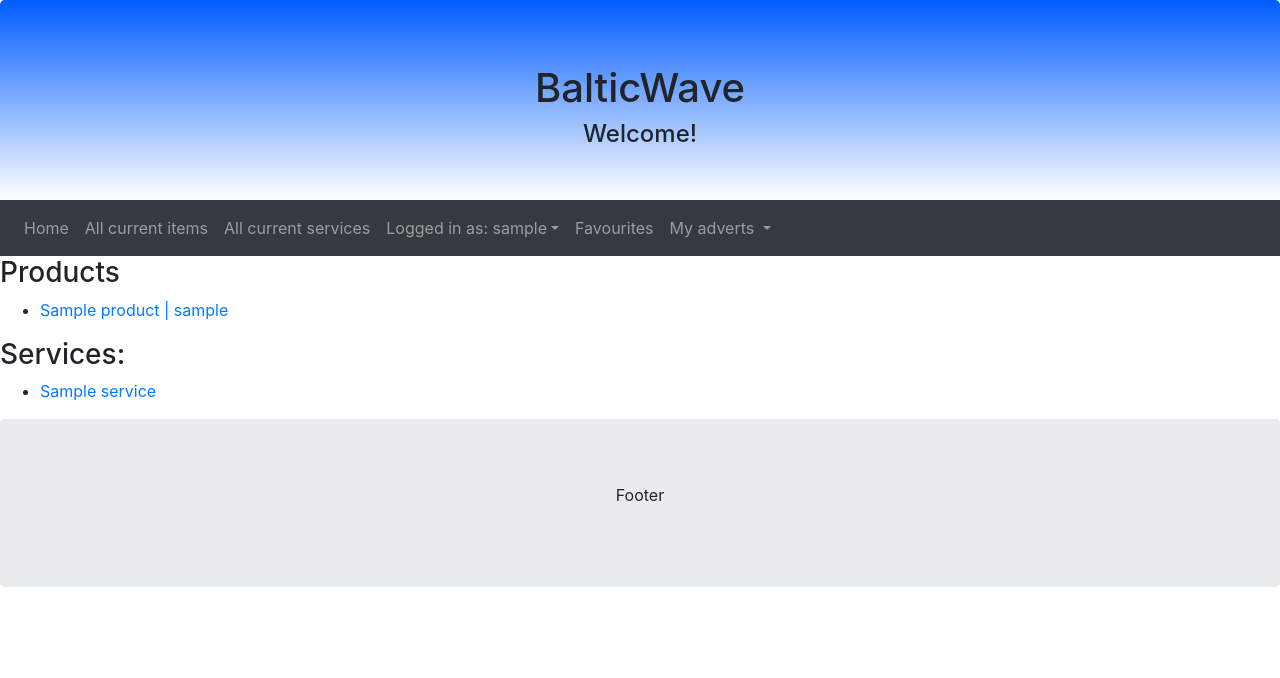
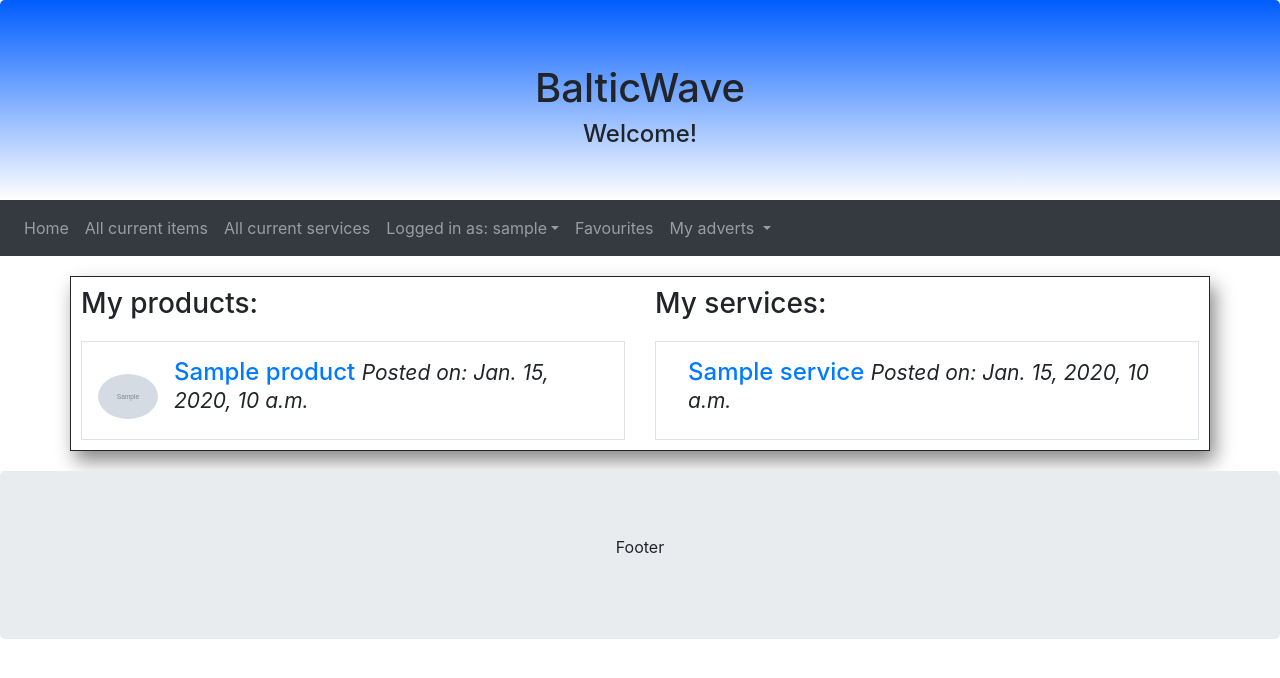
Before and after one commit to Gedasikas/DjangoBalticWave, a Django app: page /balticwave/myadverts/ in a window 1280 px wide. Shown: the top 678 px of the page. Run offline with Django 4.2, Linux system fonts and the light colour scheme; a user stored in the database is signed in; tables that the repository leaves empty hold one stand-in row (values such as "Sample post"); grey boxes marked "Sample" are stand-in pictures; some libraries are stand-ins or nearby versions.

Commit message:
2023 03 10

```diff
--- a/mysite/balticwave/models.py
+++ b/mysite/balticwave/models.py
@@ -8,7 +8,7 @@
 
 
 class Product(models.Model):
-    product_name = models.CharField('Product name', max_length=200)
+    product_name = models.CharField('Product name', max_length=40)
     product_seller = models.ForeignKey(to=User, on_delete=models.SET_NULL, null=True, blank=True)
     price = models.FloatField('Price', null=True, blank=True, default=0)
     short_description = HTMLField('Short description', max_length=200)
--- a/mysite/balticwave/templates/advert_list.html
+++ b/mysite/balticwave/templates/advert_list.html
@@ -1,29 +1,56 @@
 {% extends "base.html" %}
 {% load static %}
 {% block content %}
-<h3>Products</h3>
+<div class="container" style="margin-top:20px; margin-bottom:20px">
+    <div class="row">
+        <div class="col-sm-6">
+            <h3>My products:</h3>
             {% if product_list %}
-<ul>
             {% for product in product_list %}
-    <li>
-        <a href="{% url 'my-update-product' product.id %}">{{ product }}</a>
-    </li>
+            <div class="media border p-3" style="margin-top:20px">
+                {% if product.product_thumbnail %}
+                <a href="{% url 'product-detail' product.id %}"><img class="mr-3 mt-3 rounded-circle"
+                                                                     style="width:60px;"
+                                                                     src="{{ product.product_thumbnail.url }}"></a>
+                {% else %}
+                <a href="{% url 'product-detail' product.id %}"><img class="mr-3 mt-3 rounded-circle"
+                                                                     style="width:60px;"
+                                                                     src="{% static 'img/no-image.png' %}"></a>
+                {% endif %}
+                <div class="media-body">
+                    <h4><a href="{% url 'product-detail' product.id %}">{{ product.product_name }}</a> <small><i>Posted
+                        on: {{ product.insDate }}</i></small></h4>
+                </div>
+            </div>
             {% endfor %}
-</ul>
             {% else %}
-<p>There are no products.</p>
+            <p>You have not posted any products.</p>
             {% endif %}
-
-<h3>Services:</h3>
+        </div>
+        <div class="col-sm-6">
+            <h3>My services:</h3>
             {% if service_list %}
-<ul>
             {% for service in service_list %}
-    <li>
-        <a href="{% url 'service-detail'  service.pk %}">{{ service }}</a>
-    </li>
+            <div class="media border p-3" style="margin-top:20px">
+                {% if service.service_thumbnail %}
+                <a href="#"><img class="mr-3 mt-3 rounded-circle"
+                                                                     style="width:60px;"
+                                                                     src="{{ product.product_thumbnail.url }}"></a>
+                {% else %}
+                <a href="#"><img class="mr-3 mt-3 rounded-circle"
+                                                                     style="width:60px;"
+                                                                     src="{% static 'img/no-image.png' %}"></a>
+                {% endif %}
+                <div class="media-body">
+                    <h4><a href="#">{{ service.service_name }}</a> <small><i>Posted
+                        on: {{ service.insDate }}</i></small></h4>
+                </div>
+            </div>
             {% endfor %}
-</ul>
             {% else %}
-<p>There are no services.</p>
+            <p>You have not posted any services.</p>
             {% endif %}
+        </div>
+    </div>
+</div>
 {% endblock %}
--- a/mysite/balticwave/templates/favourites.html
+++ b/mysite/balticwave/templates/favourites.html
@@ -3,6 +3,6 @@
 {% block content %}
 {% for product in new %}
 {{ product }}
-<a href="{% url 'favourite-prod-add' product.id"> Remove </a>
+<a href="{% url 'favourite-prod-add' product.id %}"> Remove </a>
 {% endfor %}
 {% endblock %}
--- a/mysite/balticwave/templates/home.html
+++ b/mysite/balticwave/templates/home.html
@@ -22,7 +22,7 @@
             {% endif %}
             <div class="media-body">
                 <h4><a href="{% url 'product-detail' product.id %}">{{ product.product_name }}</a> <small><i>Posted on: {{ product.insDate }}</i></small></h4>
-                <p>{{ product.short_description}}</p>
+                <p>{{ product.short_description }}</p>
                 <p>Price: {{ product.price }}€</p>
             </div>
         </div>
--- a/mysite/balticwave/urls.py
+++ b/mysite/balticwave/urls.py
@@ -7,7 +7,7 @@
     path('products/', views.ProductListView.as_view(), name='products'),
     path('products/<int:pk>', views.ProductDetailView.as_view(), name='product-detail'),
     path('product-like/<int:pk>', views.product_like, name="product_like"),
-    path('favouriteproducts/<int:pk>', views.favourite_prod_add, name='favourite-prod-add'),
+    path('favouriteproducts/<int:id>', views.favourite_prod_add, name='favourite-prod-add'),
 
     path('services/', views.ServiceListView.as_view(), name='services'),
     path('services/<int:pk>', views.ServiceDetailView.as_view(), name='service-detail'),
--- a/mysite/balticwave/views.py
+++ b/mysite/balticwave/views.py
@@ -133,8 +133,8 @@
     return HttpResponseRedirect(reverse('product-detail', args=[str(pk)]))
 
 @login_required
-def favourite_prod_add(request, pk):
-    product = get_object_or_404(Product, id=pk)
+def favourite_prod_add(request, id):
+    product = get_object_or_404(Product, id=id)
     if product.favourites.filter(id=request.user.id).exists():
         product.favourites.remove(request.user)
     else:
```
Also changed, not shown: mysite/balticwave/templates/product_detail.html (+0 -25 lines). Lines whose indentation alone changed are shown as unchanged.
